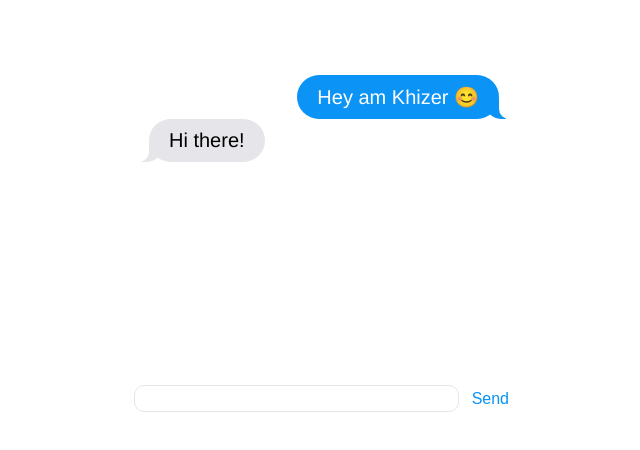
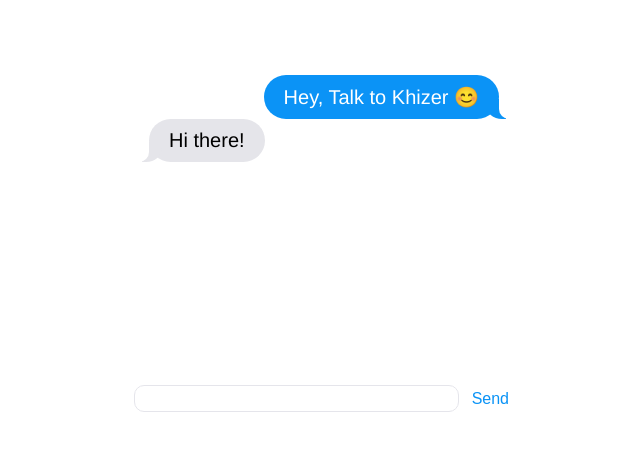
Before and after one commit to Khizerhussain02/chatbot-heroku, a website: page client/index.html in a window 1280 px wide. Shown: the whole page, without its empty margins (316-956 px from the left). Drawn offline with nearby package versions, Linux system fonts and the light colour scheme; no server answers.

Commit message:
Update index.html

```diff
--- a/client/index.html
+++ b/client/index.html
@@ -13,7 +13,7 @@
 <body>
   <main>
     <section>
-      <p>Hey am Khizer 😊</p>
+      <p>Hey, Talk to Khizer 😊</p>
       <br />
       <p>Hi there!</p>
       <br />
```
